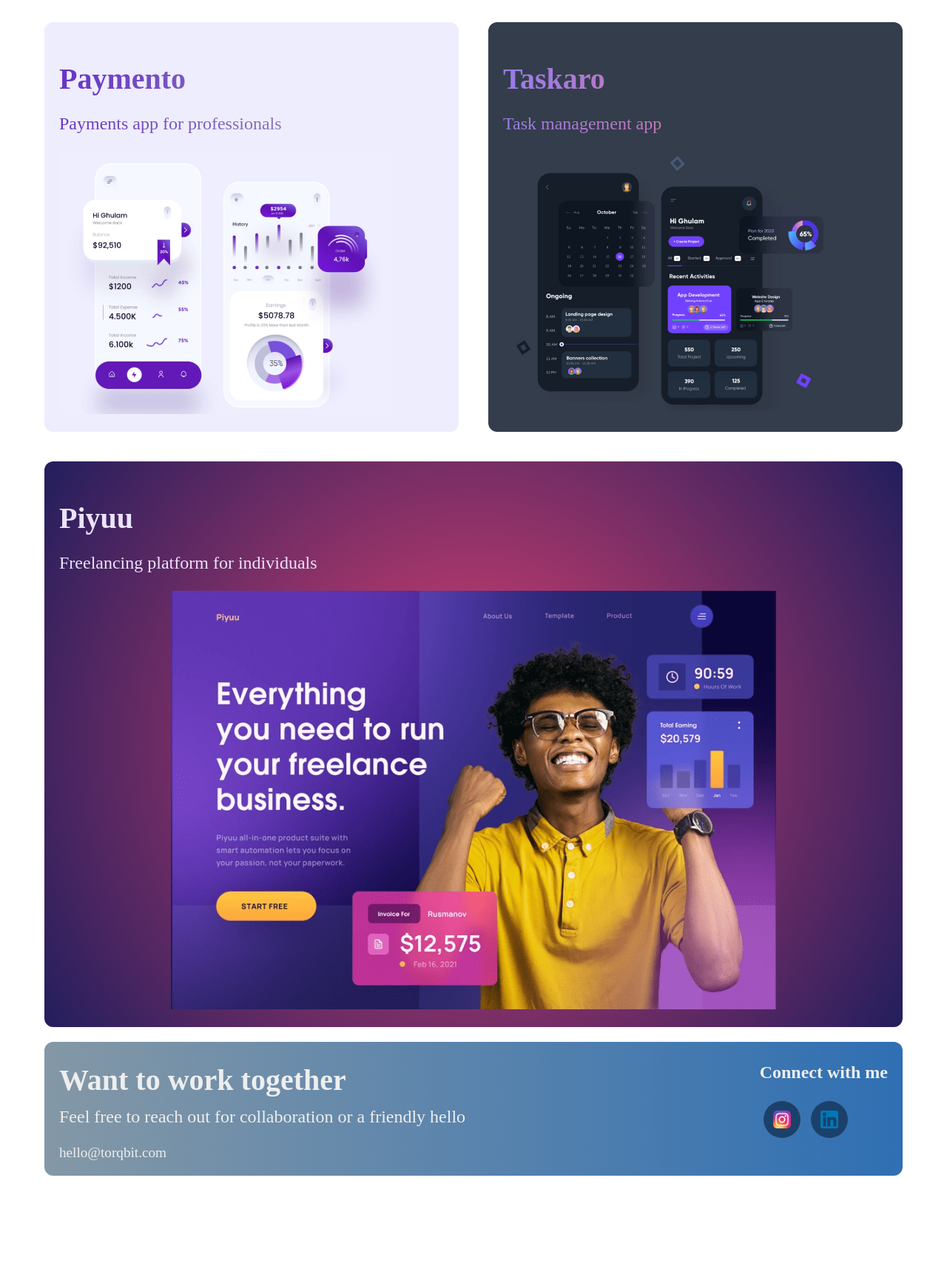
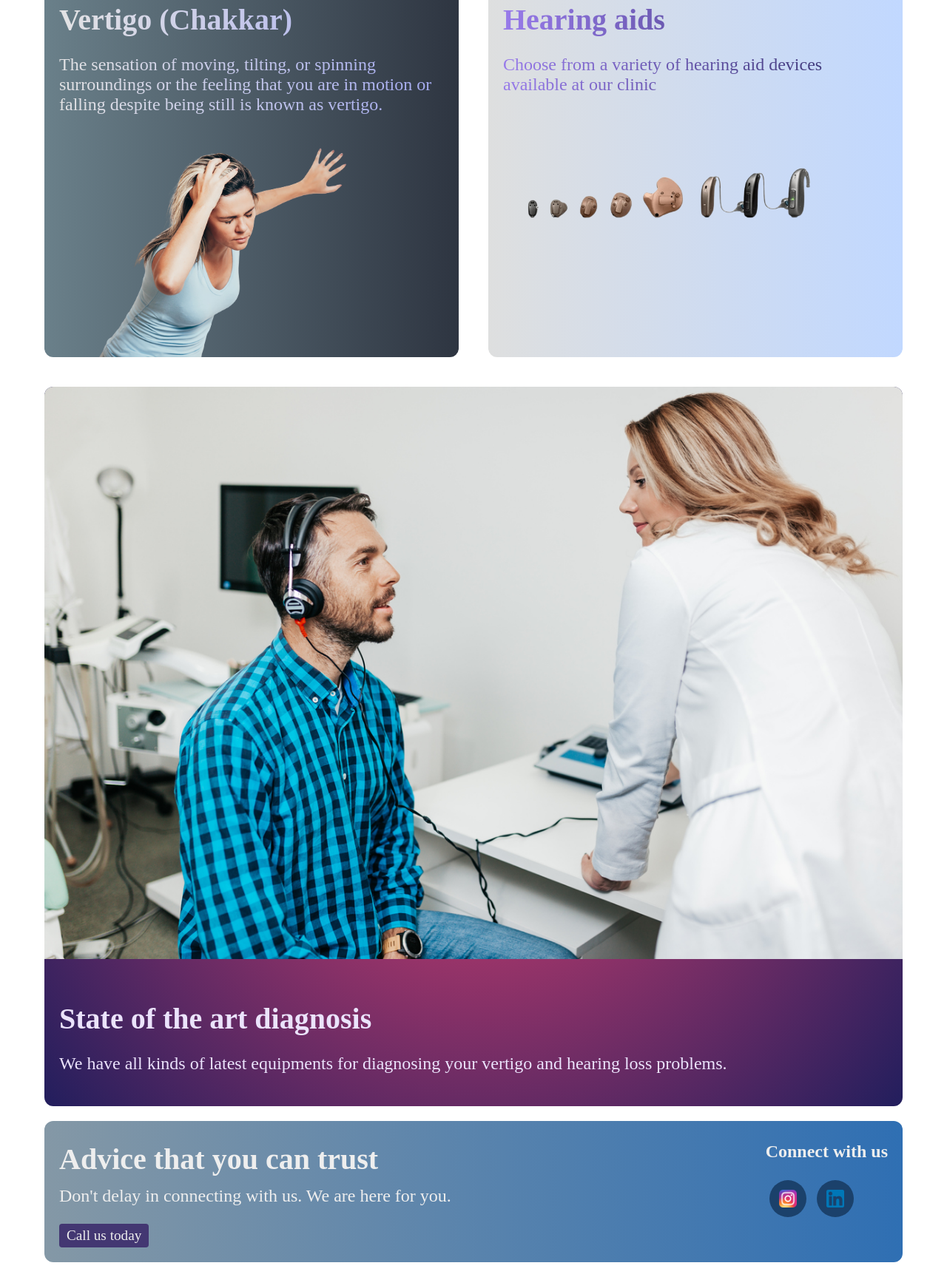
Before and after one commit to vertigo-hear/vertigo-hear.github.io, a plain HTML site: page index.html in a window 1280 px wide. Shown: the part 544-2271 px from the top of the page at 74% size. Before the commit the page ends 2154 px from the top, so only its background shows below. Drawn offline with Linux system fonts and the light colour scheme.

Commit message:
added all the images and updated the index html

```diff
--- a/index.html
+++ b/index.html
@@ -1,11 +1,11 @@
 <!DOCTYPE html>
 <html lang="en">
   <head>
-    <title>Shad | A passionate Software engineer</title>
-    <meta name="description" content="A Human, a software engineer who wants to build impactful software" />
+    <title>Vertigo and Hearing Clinic in Dhanbad | Hear the world with clarity like never before</title>
+    <meta name="description" content="Solve your hearing loss and vertigo problems here" />
     <meta charset="utf-8" />
     <meta name="viewport" content="width=device-width, initial-scale=1.0" />
-    <meta name="twitter:card" content="@ShadAmez" />
+    <meta name="twitter:card" content="@VertigoAndHear" />
 
     <style>
       body {
@@ -41,7 +41,7 @@
         margin: 10px;
         display: flex;
         flex-basis: 50%;
-        max-height: 480px;
+        max-height: 400px;
         justify-content: space-between;
       }
       .profile-image {
@@ -57,23 +57,26 @@
       }
 
       #project-paymento {
-        background: #eeedfd;
+        background: linear-gradient(90deg, rgb(106 128 138) 0%, rgb(46 53 65) 100%);
       }
 
       #project-paymento h1,
       #project-paymento p {
-        background: linear-gradient(90deg, #6734c6, #a3a4b0);
+        background: linear-gradient(90deg, #e3e3e4, #a3a9f1);
         background-clip: text;
         -webkit-background-clip: text;
         color: transparent;
       }
+      #project-paymento img {
+        margin-bottom: -4px;
+      }
 
       #project-taskaro {
-        background-color: #343d4b;
+        background: linear-gradient(90deg, rgb(222 223 223) 0%, rgb(193 216 255) 100%);
       }
       #project-taskaro h1,
       #project-taskaro p {
-        background: linear-gradient(90deg, #987bea, #fe7575);
+        background: linear-gradient(90deg, #987bea, #2f2d65);
         background-clip: text;
         -webkit-background-clip: text;
         color: transparent;
@@ -82,16 +85,32 @@
         margin: 20px;
         border-radius: 12px;
         width: 50%;
-        padding: 20px;
+        padding: 20px 20px 0px 20px;
       }
       .project-100 {
         margin: 20px;
         border-radius: 12px;
-        padding: 20px;
+        padding: 0px;
         background: radial-gradient(circle, rgba(223, 65, 112, 1) 0%, rgba(34, 30, 93, 1) 100%);
       }
+      .project-100 div:nth-child(1) > img {
+        max-width: 100%;
+        border-top-left-radius: 12px;
+        border-top-right-radius: 12px;
+      }
+      #call-btn {
+        display: inline-flex;
+        background: #433772;
+        padding: 5px 10px;
+        border-radius: 4px;
+        transition: all 0.5s;
+      }
+      #call-btn:hover {
+        background: #2d2451;
+      }
+
       .project-100 div:nth-child(2) {
-        text-align: center;
+        padding: 20px;
       }
 
       .project-100 h1,
@@ -174,7 +193,9 @@
           margin: 10px;
         }
         .project-100 img {
-          width: 300px;
+          max-width: 100%;
+          border-top-left-radius: 12px;
+          border-top-right-radius: 12px;
         }
         #section-contact {
           margin: 10px;
@@ -191,7 +212,7 @@
       </div>
       <div class="nav-links">
         <a href="#section-home">Home</a>
-        <a href="#section-projects">Projects</a>
+        <a href="#section-services">Our Services</a>
         <a href="#section-contact">Contact</a>
       </div>
     </nav>
@@ -199,43 +220,46 @@
     <!-- About section -->
     <section id="section-home">
       <div class="about-me">
-        <h1>Hey I'm Alex, a software developer with 12 years of experience</h1>
-        <p>I care alot about crafting quality softwares that brings delightful experience to the customers</p>
+        <h1>Dhanbad's best clinic for Vertigo(Chakkar) and hearing loss</h1>
+        <p>Visit our clinic to solve your dizziness problems, buy hearing aids for all age groups, fine tune your old hearing aids.</p>
       </div>
       <div>
-        <img class="profile-image" src="img/me.jpeg" alt="My image" />
+        <img class="profile-image" src="img/hearing-doctor.jpeg" alt="My image" />
       </div>
     </section>
 
-    <!--Projects section-->
-    <section id="section-projects">
+    <!--services section-->
+    <section id="section-services">
       <div class="project-list">
         <div id="project-paymento" class="project-50">
           <div>
-            <h1>Paymento</h1>
-            <p>Payments app for professionals</p>
+            <h1>Vertigo (Chakkar)</h1>
+            <p>
+              The sensation of moving, tilting, or spinning surroundings or the feeling that you are in motion or falling despite being
+              still is known as vertigo.
+            </p>
           </div>
           <div>
-            <img src="img/screenshot-payment.png" alt="" />
+            <img src="img/dizziness.png" alt="" />
           </div>
         </div>
         <div id="project-taskaro" class="project-50">
           <div>
-            <h1>Taskaro</h1>
-            <p>Task management app</p>
+            <h1>Hearing aids</h1>
+            <p>Choose from a variety of hearing aid devices available at our clinic</p>
           </div>
           <div>
-            <img src="img/screenshot-taskaro.png" alt="" />
+            <img src="img/hearing-aid-types.png" alt="" />
           </div>
         </div>
       </div>
       <div class="project-100">
         <div>
-          <h1>Piyuu</h1>
-          <p>Freelancing platform for individuals</p>
+          <img src="img/hearing-doc.jpeg" alt="Piyuu app" />
         </div>
         <div>
-          <img src="img/screenshot-piyuu.png" alt="Piyuu app" />
+          <h1>State of the art diagnosis</h1>
+          <p>We have all kinds of latest equipments for diagnosing your vertigo and hearing loss problems.</p>
         </div>
       </div>
     </section>
@@ -243,12 +267,12 @@
     <!-- Contacts section -->
     <section id="section-contact">
       <div>
-        <h1>Want to work together</h1>
-        <p>Feel free to reach out for collaboration or a friendly hello</p>
-        <a href="mailto:hello@torqbit.com">hello@torqbit.com</a>
+        <h1>Advice that you can trust</h1>
+        <p>Don't delay in connecting with us. We are here for you.</p>
+        <a id="call-btn" href="tel:963-109-0077">Call us today</a>
       </div>
       <div>
-        <h2>Connect with me</h2>
+        <h2>Connect with us</h2>
         <a href="" class="social-links">
           <img src="img/instagram.png" alt="" height="24" />
         </a>
```
Also changed, not shown: img/dizziness.jpeg (added), img/dizziness.png (added), img/hearing-aid-types.png (added), img/hearing-doc-min.jpeg (added), img/hearing-doc.jpeg (added), img/hearing-doctor.jpeg (added), img/macos-monterey-wwdc-21-stock-5k-3840x2160-5584.jpeg (deleted), img/me.jpeg (deleted), img/screenshot-payment.png (deleted), img/screenshot-piyuu.png (deleted), img/screenshot-taskaro.png (deleted), 1 other file.
